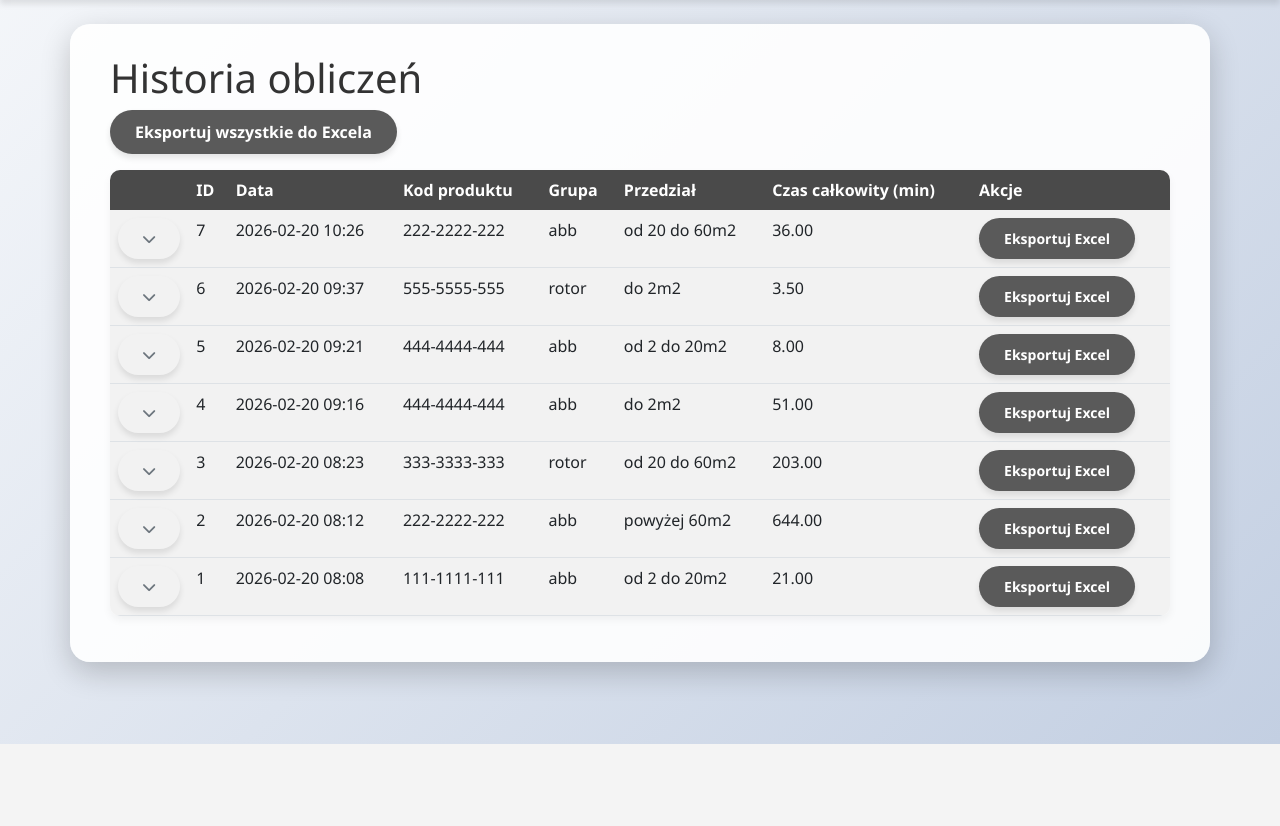
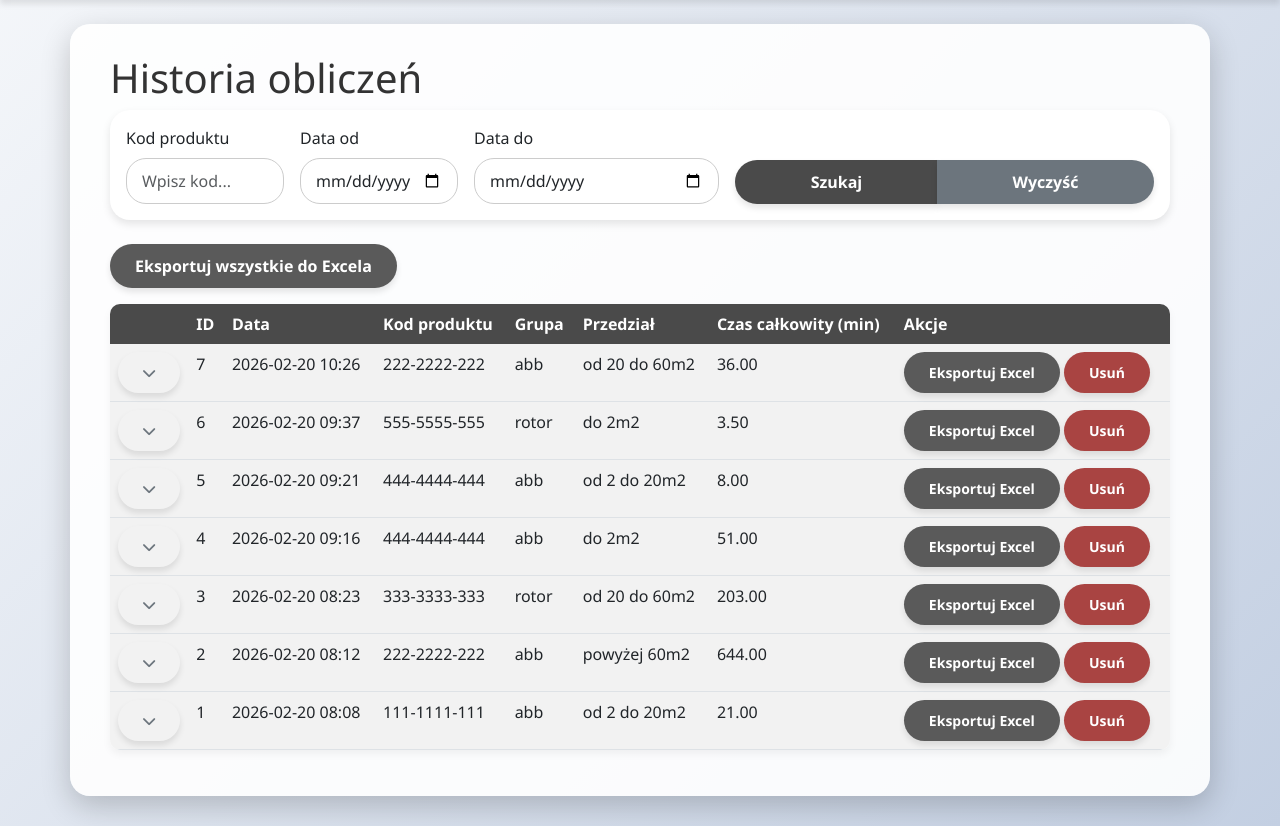
Before and after one commit to konrad1300-blip/kalk_web, a Flask app: page /obliczenia/historia in a window 1280 px wide. Shown: the part 56-882 px from the top of the page. Before the commit the page ends 800 px from the top, so only its background shows below. Run offline with Flask 3, Linux system fonts and the light colour scheme.

Commit message:
Poprawione usuwanie rekordów z historii i wyszuki

```diff
--- a/zg4_web/app/routes/calculation.py
+++ b/zg4_web/app/routes/calculation.py
@@ -4,7 +4,7 @@ from app.models import Grupa, Metoda, Obliczenie
 from app.forms import ObliczeniaForm, WalidacjaForm
 import json
 import re
-from datetime import datetime
+from datetime import datetime, timedelta
 import io
 import openpyxl
 from openpyxl.styles import Font, Alignment, PatternFill
@@ -169,8 +169,38 @@ def zapisz():
 
 @bp.route('/historia')
 def historia():
-    obliczenia = Obliczenie.query.order_by(Obliczenie.data.desc()).all()
-    return render_template('calculation/historia.html', obliczenia=obliczenia)
+    # Pobieranie parametrów filtrowania
+    kod_filter = request.args.get('kod', '').strip()
+    data_od = request.args.get('data_od', '').strip()
+    data_do = request.args.get('data_do', '').strip()
+
+    # Budowanie zapytania z filtrami
+    query = Obliczenie.query
+
+    if kod_filter:
+        query = query.filter(Obliczenie.kod.like(f'%{kod_filter}%'))
+
+    if data_od:
+        try:
+            data_od_obj = datetime.strptime(data_od, '%Y-%m-%d')
+            query = query.filter(Obliczenie.data >= data_od_obj)
+        except ValueError:
+            pass
+
+    if data_do:
+        try:
+            data_do_obj = datetime.strptime(data_do, '%Y-%m-%d')
+            # Dodajemy jeden dzień, żeby data_do była włączona
+            from datetime import timedelta
+            data_do_obj = data_do_obj + timedelta(days=1)
+            query = query.filter(Obliczenie.data < data_do_obj)
+        except ValueError:
+            pass
+
+    obliczenia = query.order_by(Obliczenie.data.desc()).all()
+
+    return render_template('calculation/historia.html', obliczenia=obliczenia,
+                           kod_filter=kod_filter, data_od=data_od, data_do=data_do)
 
 @bp.route('/eksport/<int:obliczenie_id>')
 def eksport(obliczenie_id):
@@ -273,5 +303,17 @@ def eksport_wszystkie():
         output,
         as_attachment=True,
         download_name='wszystkie_obliczenia.xlsx',
-        mimetype='application/vnd.openxmlformats-officedocument.spreadsheetml.sheet'
+        mimetype='application/vnd.openxmlformats-officedocument.spreadsheetsheetml.sheet'
     )
+
+@bp.route('/usun/<int:obliczenie_id>', methods=['POST'])
+def usun(obliczenie_id):
+    try:
+        obliczenie = Obliczenie.query.get_or_404(obliczenie_id)
+        db.session.delete(obliczenie)
+        db.session.commit()
+        flash('Obliczenie zostało usunięte.', 'success')
+    except Exception as e:
+        db.session.rollback()
+        flash(f'Błąd podczas usuwania: {str(e)}', 'danger')
+    return redirect(url_for('calculation.historia'))
--- a/zg4_web/app/templates/calculation/historia.html
+++ b/zg4_web/app/templates/calculation/historia.html
@@ -2,6 +2,32 @@
 
 {% block content %}
 <h1>Historia obliczeń</h1>
+
+<!-- Formularz wyszukiwania -->
+<div class="card mb-4">
+    <div class="card-body">
+        <form method="GET" action="{{ url_for('calculation.historia') }}" class="row g-3">
+            <div class="col-md-2">
+                <label for="kod" class="form-label">Kod produktu</label>
+                <input type="text" class="form-control" id="kod" name="kod" value="{{ kod_filter }}" placeholder="Wpisz kod...">
+            </div>
+            <div class="col-md-2">
+                <label for="data_od" class="form-label">Data od</label>
+                <input type="date" class="form-control" id="data_od" name="data_od" value="{{ data_od }}">
+            </div>
+            <div class="col-md-3">
+                <label for="data_do" class="form-label">Data do</label>
+                <input type="date" class="form-control" id="data_do" name="data_do" value="{{ data_do }}">
+            </div>
+            <div class="col-md-5 d-flex align-items-end">
+                <div class="btn-group w-100">
+                    <button type="submit" class="btn btn-primary">Szukaj</button>
+                    <a href="{{ url_for('calculation.historia') }}" class="btn btn-secondary">Wyczyść</a>
+                </div>
+            </div>
+        </form>
+    </div>
+</div>
 
 <p>
     <a href="{{ url_for('calculation.eksport_wszystkie') }}" class="btn btn-success">Eksportuj wszystkie do Excela</a>
@@ -39,6 +65,9 @@
             <td>{{ "%.2f"|format(o.czas_calkowity) }}</td>
             <td>
                 <a href="{{ url_for('calculation.eksport', obliczenie_id=o.id) }}" class="btn btn-sm btn-success">Eksportuj Excel</a>
+                <form method="POST" action="{{ url_for('calculation.usun', obliczenie_id=o.id) }}" style="display: inline;">
+                    <button type="submit" class="btn btn-sm btn-danger" onclick="return confirm('Czy na pewno chcesz usunąć to obliczenie?');">Usuń</button>
+                </form>
             </td>
         </tr>
         {% if wyniki %}
```
Also changed, not shown: zg4_web/instance/zgrzewanie.db.
